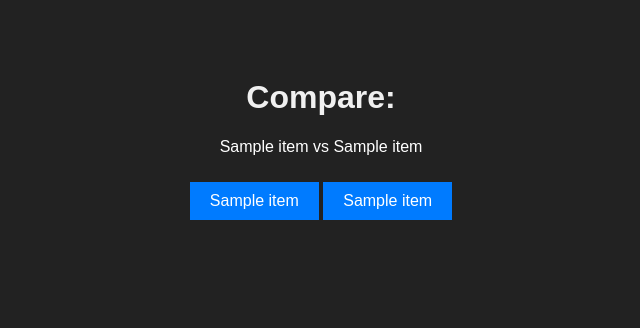
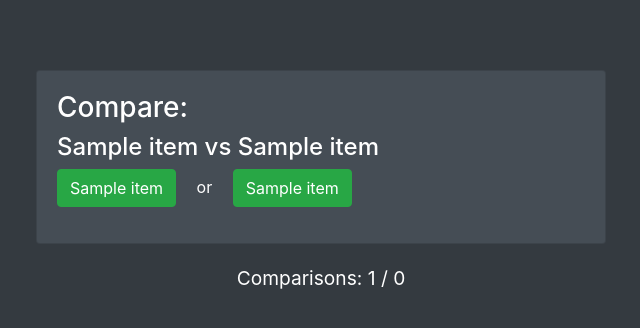
Before and after one commit to mckayc/elosimplecomparison, a Flask app: page /compare/1/1 in a window 1280 px wide. Shown: the top 328 px of the page, without its empty margins (319-959 px from the left). Run offline with Flask 3, Linux system fonts and the light colour scheme; tables that the repository leaves empty hold one stand-in row (values such as "Sample post"); some libraries are stand-ins or nearby versions.

Commit message:
add counter

```diff
--- a/app.py
+++ b/app.py
@@ -20,6 +20,12 @@ c.execute('''CREATE TABLE IF NOT EXISTS items (
             )''')
 conn.commit()
 
+# Function to calculate total number of comparisons
+def calculate_total_comparisons(num_items):
+    if num_items < 2:
+        return 0
+    return int(num_items * (num_items - 1) / 2)
+
 @app.route('/')
 def index():
     return render_template('index.html')
@@ -36,6 +42,7 @@ def compare():
         c.execute("INSERT INTO items (name) VALUES (?)", (item,))
     conn.commit()
 
+    # Redirect to first comparison
     return redirect(url_for('next_comparison'))
 
 @app.route('/compare/<int:item1_id>/<int:item2_id>', methods=['GET', 'POST'])
@@ -46,6 +53,7 @@ def do_comparison(item1_id, item2_id):
 
         update_elo(item1_id, item2_id, winner_id)
 
+        # Redirect to next comparison or results page
         return redirect(url_for('next_comparison'))
 
     c.execute("SELECT name FROM items WHERE id=?", (item1_id,))
@@ -53,8 +61,17 @@ def do_comparison(item1_id, item2_id):
     c.execute("SELECT name FROM items WHERE id=?", (item2_id,))
     item2_name = c.fetchone()[0]
 
+    # Get number of items for counter
+    c.execute("SELECT COUNT(id) FROM items")
+    num_items = c.fetchone()[0]
+
+    # Calculate total comparisons and current comparison count
+    total_comparisons = calculate_total_comparisons(num_items)
+    current_comparison = total_comparisons - len(list(itertools.combinations(range(1, num_items + 1), 2))) + 1
+
     return render_template('compare.html', item1_id=item1_id, item2_id=item2_id,
-                           item1_name=item1_name, item2_name=item2_name)
+                           item1_name=item1_name, item2_name=item2_name,
+                           current_comparison=current_comparison, total_comparisons=total_comparisons)
 
 def update_elo(item1_id, item2_id, winner_id):
     c.execute("SELECT score FROM items WHERE id=?", (item1_id,))
--- a/templates/compare.html
+++ b/templates/compare.html
@@ -1,19 +1,49 @@
 <!DOCTYPE html>
-<html>
+<html lang="en">
 <head>
+    <meta charset="UTF-8">
+    <meta name="viewport" content="width=device-width, initial-scale=1.0">
     <title>Compare Items</title>
-    <link rel="stylesheet" href="{{ url_for('static', filename='styles.css') }}">
+    <link rel="stylesheet" href="https://stackpath.bootstrapcdn.com/bootstrap/4.5.2/css/bootstrap.min.css" integrity="sha384-JcKb8q3iqJ61gNV9KGb8thSsNjpSL0n8PARn9HuZOnIxN0hoP+VmmDGMN5t9UJ0Z" crossorigin="anonymous">
+    <style>
+        body {
+            background-color: #343a40; /* Dark theme background color */
+            color: #ffffff; /* Text color */
+            padding: 20px;
+        }
+        .container {
+            max-width: 600px;
+            margin-top: 50px;
+        }
+        .card {
+            background-color: #454d55; /* Card background color */
+            padding: 20px;
+            margin-bottom: 20px;
+        }
+        .counter {
+            text-align: center;
+            font-size: 1.2rem;
+            margin-top: 20px;
+        }
+    </style>
 </head>
 <body>
     <div class="container">
-        <h1>Compare:</h1>
-        <form action="{{ url_for('do_comparison', item1_id=item1_id, item2_id=item2_id) }}" method="POST">
-            <p>{{ item1_name }} vs {{ item2_name }}</p>
-            <input type="hidden" name="winner" value="{{ item1_id }}">
-            <input type="hidden" name="loser" value="{{ item2_id }}">
-            <button type="submit">{{ item1_name }}</button>
-            <button type="submit">{{ item2_name }}</button>
-        </form>
+        <div class="card">
+            <h3>Compare:</h3>
+            <h4>{{ item1_name }} vs {{ item2_name }}</h4>
+            <form action="{{ url_for('do_comparison', item1_id=item1_id, item2_id=item2_id) }}" method="POST">
+                <div class="form-group">
+                    <button type="submit" class="btn btn-success" name="winner" value="{{ item1_id }}">{{ item1_name }}</button>
+                    <span class="mx-3">or</span>
+                    <button type="submit" class="btn btn-success" name="winner" value="{{ item2_id }}">{{ item2_name }}</button>
+                </div>
+            </form>
+        </div>
+
+        <div class="counter">
+            Comparisons: {{ current_comparison }} / {{ total_comparisons }}
+        </div>
     </div>
 </body>
 </html>
```
